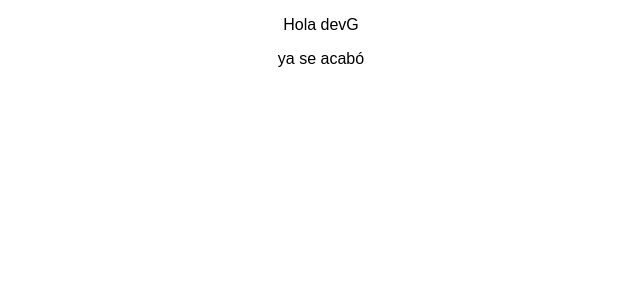
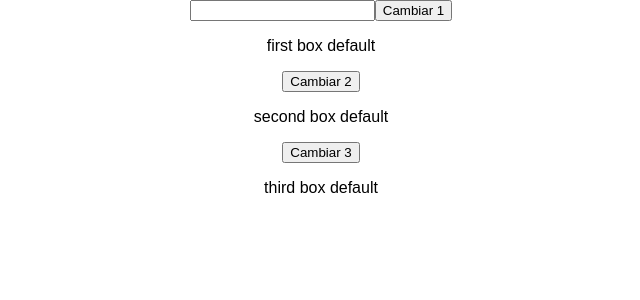
Before and after one commit to h4rr21/devF_batch3, a React (Create React App) app in the folder myfrontreact/: page / in a window 1280 px wide. Shown: the top 300 px of the page, without its empty margins (319-959 px from the left). Built offline with nearby package versions, Linux system fonts and the light colour scheme.

Commit message:
on input change, edit values on html

```diff
--- a/myfrontreact/src/App.js
+++ b/myfrontreact/src/App.js
@@ -4,11 +4,47 @@ import './App.css';
 import MyFirstComponent from './components/myfirstcomponent';
 
 class App extends Component {
+
+  constructor(props){
+    super(props);
+    this.state = {
+      firstBox: "first box default",
+      secondBox: "second box default",
+      thirdBOx: "third box default",
+      inputValue: "textoDefault"
+    }
+  };
+
+  handleClickOne = (event) => {
+      event.preventDefault();
+      this.setState({
+        firstBox: this.state.inputValue
+      })
+  }
+  handleClickTwo = (event) => {
+      event.preventDefault();
+      this.setState({
+        secondBox: this.state.inputValue
+      })
+
+  }
+  handleClickThree = (event) => {
+      event.preventDefault();
+      this.setState({
+        thirdBOx: this.state.inputValue
+      })
+  }
+
   render() {
     return (
       <div className="App">
-        <MyFirstComponent text={"Hola devG"}/>
-        <MyFirstComponent text={"ya se acabó"}/>
+          <input onChange= {(evt) => { this.state.inputValue=evt.target.value }} />
+          <button onClick={this.handleClickOne} >Cambiar 1</button>
+          <MyFirstComponent  text={this.state.firstBox}/>
+          <button onClick={this.handleClickTwo} >Cambiar 2</button>
+          <MyFirstComponent  text={this.state.secondBox}/>
+          <button onClick={this.handleClickThree} >Cambiar 3</button>
+          <MyFirstComponent  text={this.state.thirdBOx}/>
       </div>
     );
   }
```
